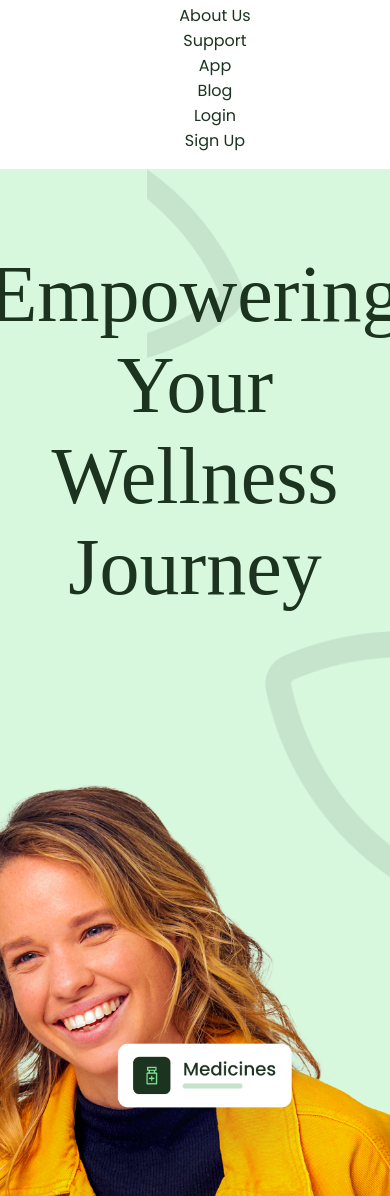
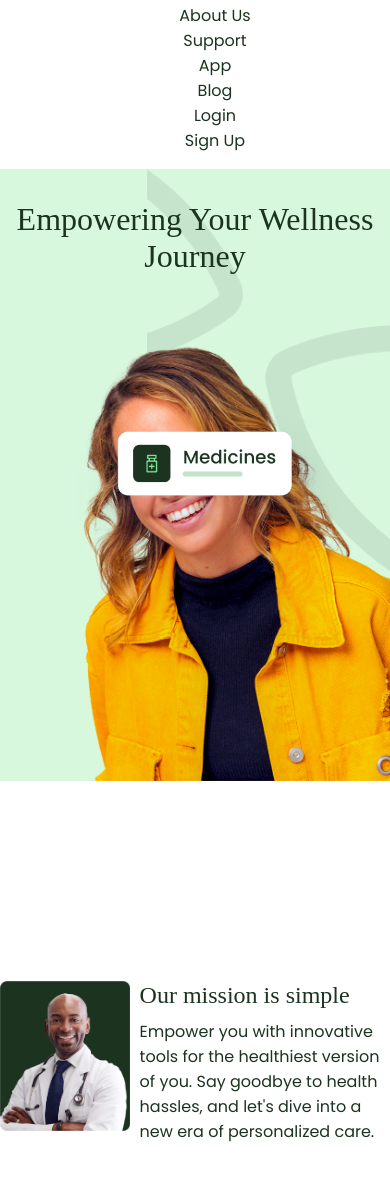
Before and after one commit to Leunsensei/Carewell, a plain HTML site: page index.html in a window 390 px wide. Shown: the part 50-1246 px from the top of the page. Drawn offline with Linux system fonts and the light colour scheme; a web font is replaced by a local one.

Commit message:
mobile edit

```diff
--- a/queries.css
+++ b/queries.css
@@ -71,4 +71,43 @@
 }
 
 
-@media all and (max-width: 975px) {}
+@media all and (max-width: 450px) {
+
+    .heading {
+        margin-left: 0px;
+        margin-bottom: 6px;
+        font-size: 2em;
+        text-align: center;
+    }
+
+    .image-woman {
+        height: 500px;
+        position: relative;
+        z-index: 2;
+        right: -65px;
+    }
+
+    .mission {
+        flex-direction: row;
+        height: 150px;
+        justify-self: center;
+        align-items: center;
+        margin-top: 200px;
+    }
+
+    .image-body {
+        height: 100%;
+        margin-right: 10px;
+    }
+
+    .header-2 {
+        font-family: "Caprasimo", serif;
+        font-size: 1.5em;
+        margin-bottom: 0;
+    }
+
+    .write-up-1 {
+        font-size: 1em;
+        margin: 10px 0px;
+    }
+}
```
